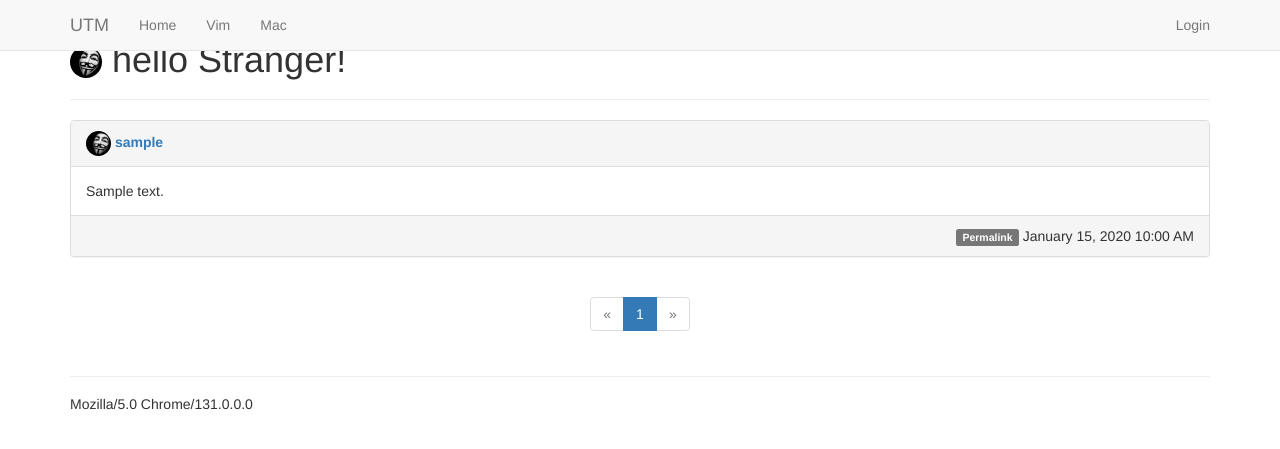
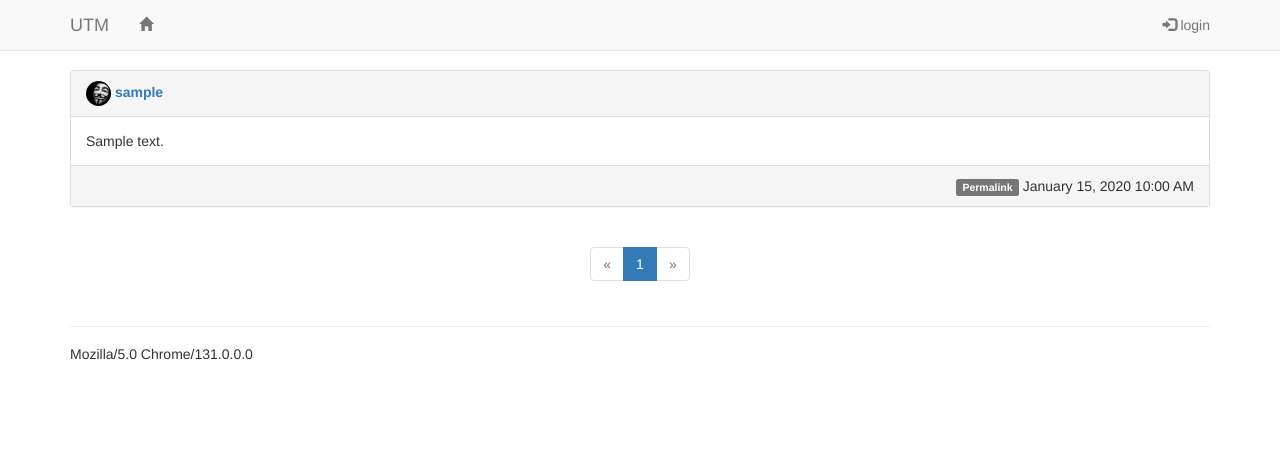
Before and after one commit to linshaolong5240/MarkYou, a Flask app: page / in a window 1280 px wide. Shown: the top 449 px of the page. Run offline with Flask 2, Linux system fonts and the light colour scheme; tables that the repository leaves empty hold one stand-in row (values such as "Sample post"); some libraries are stand-ins or nearby versions.

Commit message:
modified styles

```diff
--- a/app/main/forms.py
+++ b/app/main/forms.py
@@ -11,5 +11,5 @@ class FormLogin(FlaskForm):
     submit     = SubmitField('Submit')
 
 class FormPost(FlaskForm):
-    body   = TextAreaField("what's on your mind?", validators = [Required()])
+    pagedown   = PageDownField("what's on your mind?", validators = [Required()])
     submit = SubmitField('Submit')
--- a/app/main/views.py
+++ b/app/main/views.py
@@ -11,7 +11,7 @@ def index():
     form = FormPost()
     if current_user.can(Permission.WRITE_ARTICLES) and\
             form.validate_on_submit():
-        post = Post(body=form.body.data, author=current_user._get_current_object())
+        post = Post(body=form.pagedown.data, author=current_user._get_current_object())
         db.session.add(post)
         db.session.commit()
         return redirect(url_for('blueprint_main.index'))
@@ -59,15 +59,15 @@ def post(id):
 @blueprint_main.route('/edit_post/<int:id>', methods = ['GET','POST'])
 def edit_post(id):
     post = Post.query.get_or_404(id)
-    if current_user != post.author and not current_user.isadministrator():
+    if current_user != post.author and not current_user.is_administrator():
         abort(404)
 
     form = FormPost()
     if form.validate_on_submit():
-        post.body = form.body.data
+        post.body = form.pagedown.data
         db.session.add(post)
         db.session.commit()
         flash("The post has been updated.")
         return redirect(url_for('.post', id=post.id))
-    form.body.data = post.body
+    form.pagedown.data = post.body
     return render_template("edit_post.html", form=form)
--- /dev/null
+++ b/app/static/css/styles.css
@@ -0,0 +1,11 @@
+body {
+  padding-top: 70px;
+}
+textarea {
+  resize: none;
+}
+.center-block {
+  display: block;
+  margin-left: auto;
+  margin-right: auto;
+}
--- a/app/static/styles.css
+++ /dev/null
@@ -1,3 +0,0 @@
-textarea {
-    resize: none;
-}
--- a/app/templates/_macros.html
+++ b/app/templates/_macros.html
@@ -2,7 +2,7 @@
 <nav class="text-center" aria-label="Page navigation">
 <ul class="pagination">
     <li {% if not pagination.has_prev %}class="disabled"{% endif %}>
-        <a href="
+        <a aria-label="Previous" href="
         {% if pagination.has_prev %}
             {{  url_for(endpoint, page=pagination.page - 1, **kwargs) }}
         {% else %}
@@ -17,7 +17,7 @@
     </li>
     {% endfor %}
     <li {% if not pagination.has_next %}class="disabled"{% endif %}>
-        <a href="
+        <a aria-label="Next" href="
         {% if pagination.has_next %}
             {{  url_for(endpoint, page=pagination.page + 1, **kwargs) }}
         {% else %}
--- a/app/templates/base.html
+++ b/app/templates/base.html
@@ -4,7 +4,7 @@
 {{ super() }}
 <link rel="shortcut icon" href="{{ url_for('static', filename = 'favicon.ico') }}" type="image/x-icon">
 <link rel="icon" href="{{ url_for('static', filename = 'favicon.ico') }}" type="image/x-icon">
-<link rel="stylesheet" type="text/css" href="{{ url_for('static', filename='styles.css') }}">
+<link rel="stylesheet" type="text/css" href="{{ url_for('static', filename='css/styles.css') }}">
 {% endblock %}
 
 {% block title %}Under The Mask{% endblock %}
@@ -22,18 +22,18 @@
             <a class="navbar-brand" href="#">UTM</a>
         </div>
         <div class="collapse navbar-collapse" id="navbar-collapse-index">
-            <ul class="nav navbar-nav">
-                <li ><a href="{{ url_for('blueprint_main.index') }}">Home</a></li>
-                <li><a href="{{ url_for('blueprint_main.index') }}">Vim</a></li>
-                <li><a href="{{ url_for('blueprint_main.index') }}">Mac</a></li>
+            <ul class="nav navbar-nav navbar-left">
+                <li ><a href="{{ url_for('blueprint_main.index') }}"><span class="glyphicon glyphicon-home"></span></a></li>
+                <!--<li><a href="{{ url_for('blueprint_main.index') }}">Vim</a></li>-->
+                <!--<li><a href="{{ url_for('blueprint_main.index') }}">Mac</a></li>-->
             </ul>
-            {% block navbarright %}
+            {% block navbar_right %}
             <ul class="nav navbar-nav navbar-right">
                 {% if current_user.is_authenticated %}
                 <li><a href="/"><span class="glyphicon glyphicon glyphicon-pencil"></span></a></li>
-                <li><a href="{{ url_for('blueprint_main.logout') }}">Logout</a></li>
+                <li><a href="{{ url_for('blueprint_main.logout') }}"><span class="glyphicon glyphicon glyphicon-log-out"></span> logout</a></li>
                 {% else %}
-                <li><a href="{{ url_for('blueprint_main.login') }}">Login</a></li>
+                <li><a href="{{ url_for('blueprint_main.login') }}"><span class="glyphicon glyphicon glyphicon-log-in"></span> login</a></li>
                 {% endif %}
             </ul>
             {% endblock %}
--- a/app/templates/index.html
+++ b/app/templates/index.html
@@ -4,35 +4,16 @@
 
 {% block page_content %}
 
-<div class="page-header">
-    {% if current_user.is_authenticated %}
-    <h1>
-        <img class="img-circle"
-             src="{{ url_for('static', filename='avatar.jpg') }}"
-             height="32"
-             width="32">
-        hello {{ current_user.username }}!
-    </h1>
-    {% else %}
-    <h1>
-        <img class="img-circle"
-             src="{{ url_for('static', filename='avatar.jpg') }}"
-             height="32"
-             width="32">
-        hello Stranger!
-    </h1>
-    {% endif %}
-</div>
-
 {% if current_user.can(Permission.WRITE_ARTICLES) %}
+<!--PageDown-->
 <form method="POST" action="{{ url_for('blueprint_main.index') }}">
     {{ form.hidden_tag() }}
     <div class="panel panel-default">
         <div class="panel-heading">
-            <h3 class="panel-title">{{ form.body.label }}</h3>
+            <h3 class="panel-title">{{ form.pagedown.label }}</h3>
         </div>
         <div class="panel-body">
-            {{ form.body(class_="form-control", rows="3") }}
+            {{ form.pagedown(class_="form-control", rows=3) }}
         </div>
         <div class="panel-footer text-right">{{ form.submit(class_="btn btn-primary btn-block") }}</div>
     </div>
@@ -48,3 +29,8 @@
 <hr>
 <h5>{{ user_agent }}</h5>
 {% endblock %}
+
+{% block scripts %}
+{{ super() }}
+{{ pagedown.include_pagedown() }}
+{% endblock %}
--- a/config.py
+++ b/config.py
@@ -5,7 +5,7 @@ class Config:
     SQLALCHEMY_DATABASE_URI = 'mysql+pymysql://root:594120@localhost/underthemask?charset=utf8mb4'
     SQLALCHEMY_TRACK_MODIFICATIONS = True
 
-    POSTS_PER_PAGE = 3
+    POSTS_PER_PAGE = 5
 
 class DevelopmentConfig(Config):
     DEBUG = True
```
Also changed, not shown: app/templates/login.html (+5 -3 lines).
